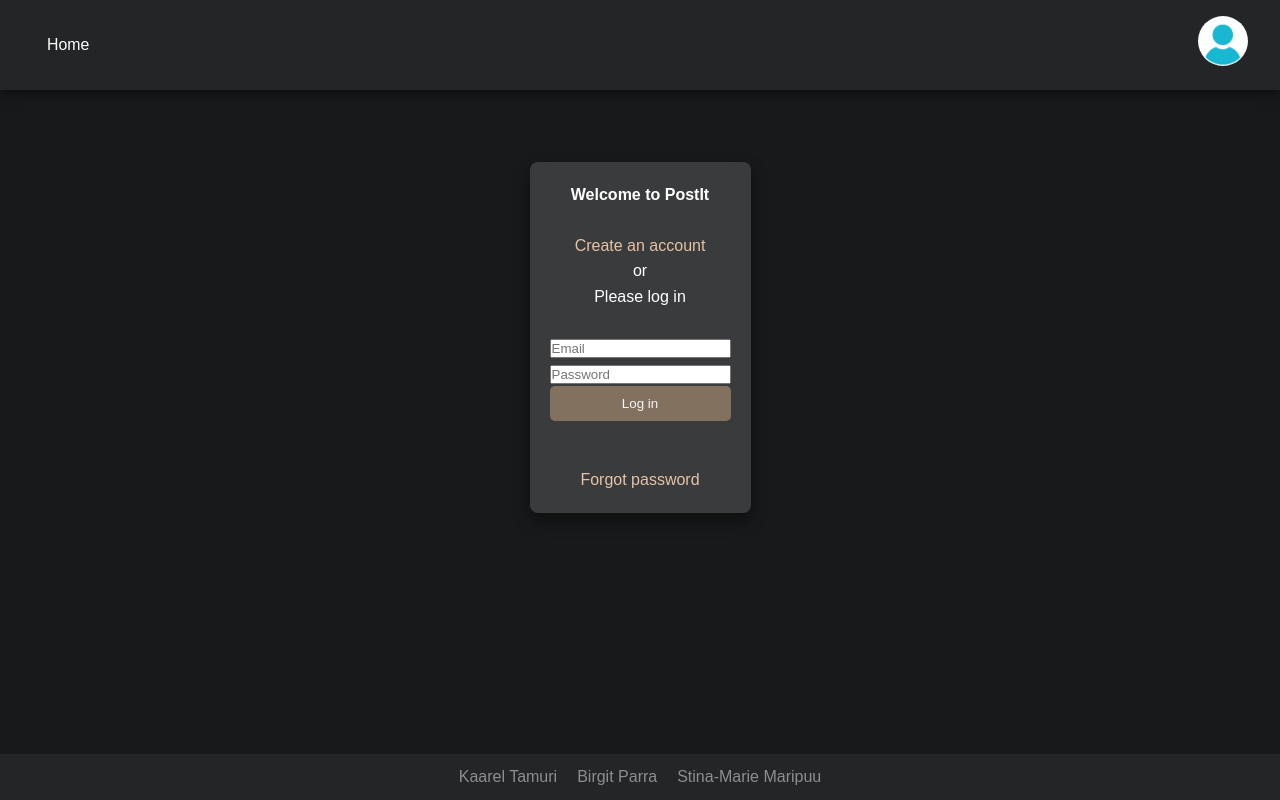
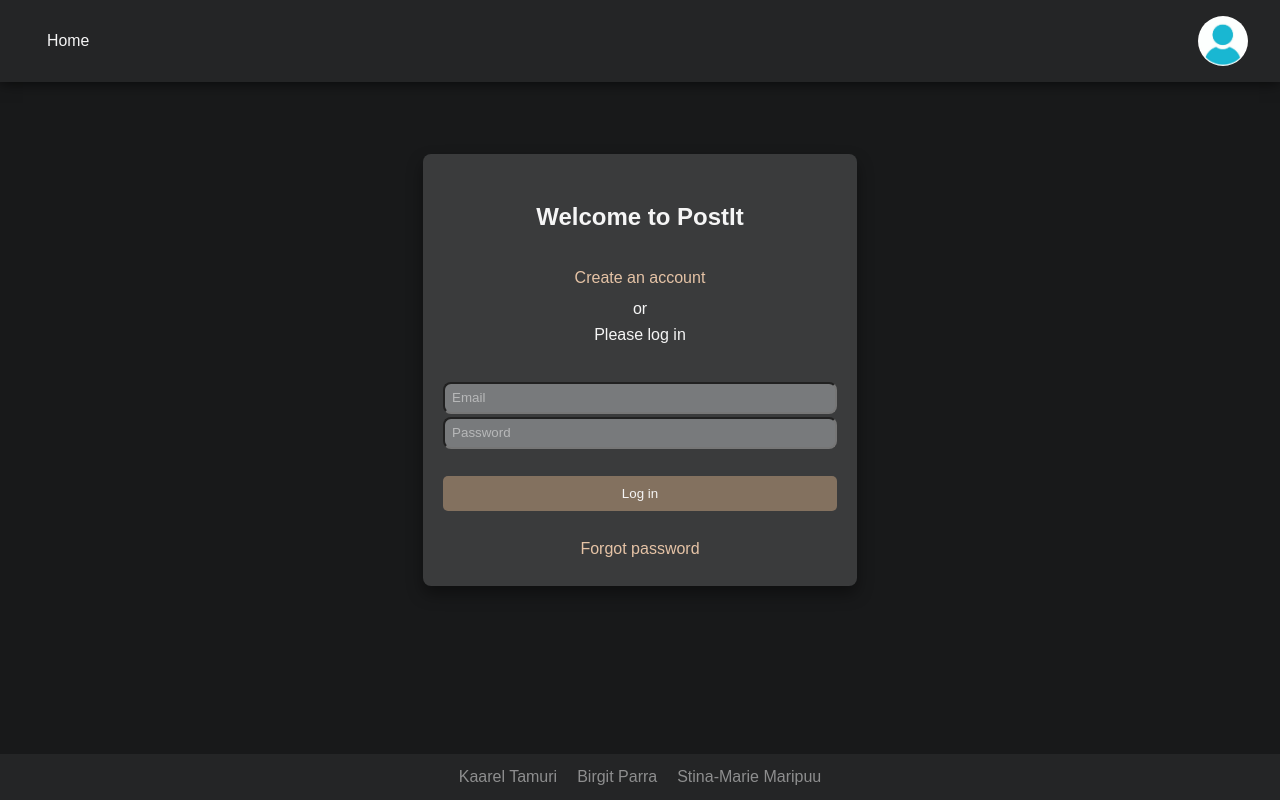
Before and after one commit to stinamaripuu/WAD_TeamBD, a plain HTML site: page login.html in a window 1280 px wide. Drawn offline with Linux system fonts and the light colour scheme.

Commit message:
Made all work together and added css

```diff
--- a/login.html
+++ b/login.html
@@ -15,25 +15,25 @@
             <li><a href="index.html">Home</a></li>
         </ul>
 
-        <a><img src="res/images/images.jpg" width="50" height="50" alt="My picture" class="logo"></a>
+        <img src="res/images/images.jpg" width="50" height="50" alt="My picture" class="logo">
     </header>
 
     <div class="flexboxI">
-        <div class="box">
-            <div class="login">
-                <p><b>Welcome to PostIt</b></p><br>
-                <a href="login.html">Create an account</a><br>
-                <p>or</p>
-                <p>Please log in</p><br>
+        <div class="box" id="login">
 
-                <form action="index.html" method="get">
-                    <input type="text" placeholder="Email" required><br>
-                    <input type="password" placeholder="Password"required><br>
-                    <button type="submit">Log in</button>
-                </form><br>
+            <h2>Welcome to PostIt</h2>
+            <p><a href="login.html">Create an account</a><p>
+            <p>or</p>
+            <p>Please log in</p>
 
-                <a href="login.html">Forgot password</a><br>
-            </div>
+            <form action="index.html" method="get">
+                <input type="text" placeholder="Email" required id="emailA">
+                <input type="password" placeholder="Password" required id="emailP">
+                <button type="submit" id="logInButton">Log in</button>
+            </form>
+
+            <p><a href="login.html">Forgot password</a><p>
+
         </div>
     </div>
 
--- a/styles.css
+++ b/styles.css
@@ -8,7 +8,6 @@
 body {
     line-height: 1.6;
     background-color: #18191a;
-    transform: 800px;
     color: whitesmoke;
 
     display: flex;
@@ -46,8 +45,13 @@ header {
 a {
     color: #34495e;
     text-decoration: none;
+    display: inline-block;
+
 }
 
+a:active{
+    opacity: 0.8;
+}
 
 
 .nav {
@@ -59,7 +63,7 @@ a {
     padding: 10px 15px;
     text-align: center;
     display: block;
-    color: white;
+    color: whitesmoke;
     font-size: .99em;
     border-radius: 3px;
 }
@@ -130,11 +134,12 @@ a {
     height: 360px;
     display: block;
     object-fit: cover;
+    max-width: 100%;
 }
 
 .andmed ul{
     display: flex;
-    align-items: left;
+    align-items: center;
 
 }
 
@@ -162,21 +167,56 @@ a {
 
 
 }
-.login {
-  text-align: center;
+
+#login{
+    text-align: center;
 }
 
-.login a{
-  color: #E5C3A6;
+
+
+
+#login a{
+    color: #E5C3A6;
+    padding: 5px;
 }
+
+#login a:hover{
+    transform: scale(1.03);
+    transition: transform 150ms;
+}
+
+
+
+
+#logInButton{
+    margin-top: 2em;
+}
+
+
+
+
+
+
 
 .box {
     background-color: #3a3b3c;
     padding: 20px;
     margin: 40px;
     border-radius: 8px;
-    color: white;
+    color: whitesmoke;
+    min-width: 300px;
 }
+
+.box h2{
+    font-weight: bold;
+    margin:1em;
+}
+
+.box > form{
+    padding-top: 2em;
+}
+
+
 
 .box label, .box textarea, .box input[type="file"], .box button {
     display: block;
@@ -187,30 +227,39 @@ a {
 .box button {
     cursor: pointer;
 
-
     background-color: #83715f;
     color: whitesmoke;
     border: none;
     padding: 10px;
     border-radius: 5px;
+    display: block;
 }
 
-.box button:hover {
+.box button:hover{
     background-color: #E5C3A6;
     color: #092747;
     transition: 150ms;
 }
 
-#addText{ /*ID Selector*/
+.box button:active{
+    opacity: 0.8;
+}
+
+
+
+#addText, #emailA, #emailP{ /*ID Selector*/
     border-radius: 8px;
     background-color: #787a7c;
     padding: 0.5em;
     color:whitesmoke;
     resize: none;
+    width: 100%;
+    margin-top:0.2em;
+
 
 }
 
-textarea::placeholder{ /*pseudo-element*/
+::placeholder{ /*pseudo-element*/
     color: whitesmoke;
     opacity: 0.5;
 }
@@ -236,14 +285,14 @@ footer ul {
     list-style-type: none;
     padding: 0;
     margin: 0;
-    display: flex; /* Using flexbox */
-    justify-content: center; /* Centering items horizontally */
-    align-items: center; /* Centering items vertically */
+    display: flex;
+    justify-content: center;
+    align-items: center;
 
 }
 
 footer li {
-    display: inline-block; /* Making the list items inline */
+    display: inline-block;
     margin: 10px;
     opacity: 0.5;
 }
```
Also changed, not shown: addPost.html (+3 -3 lines), index.html (+8 -8 lines).
